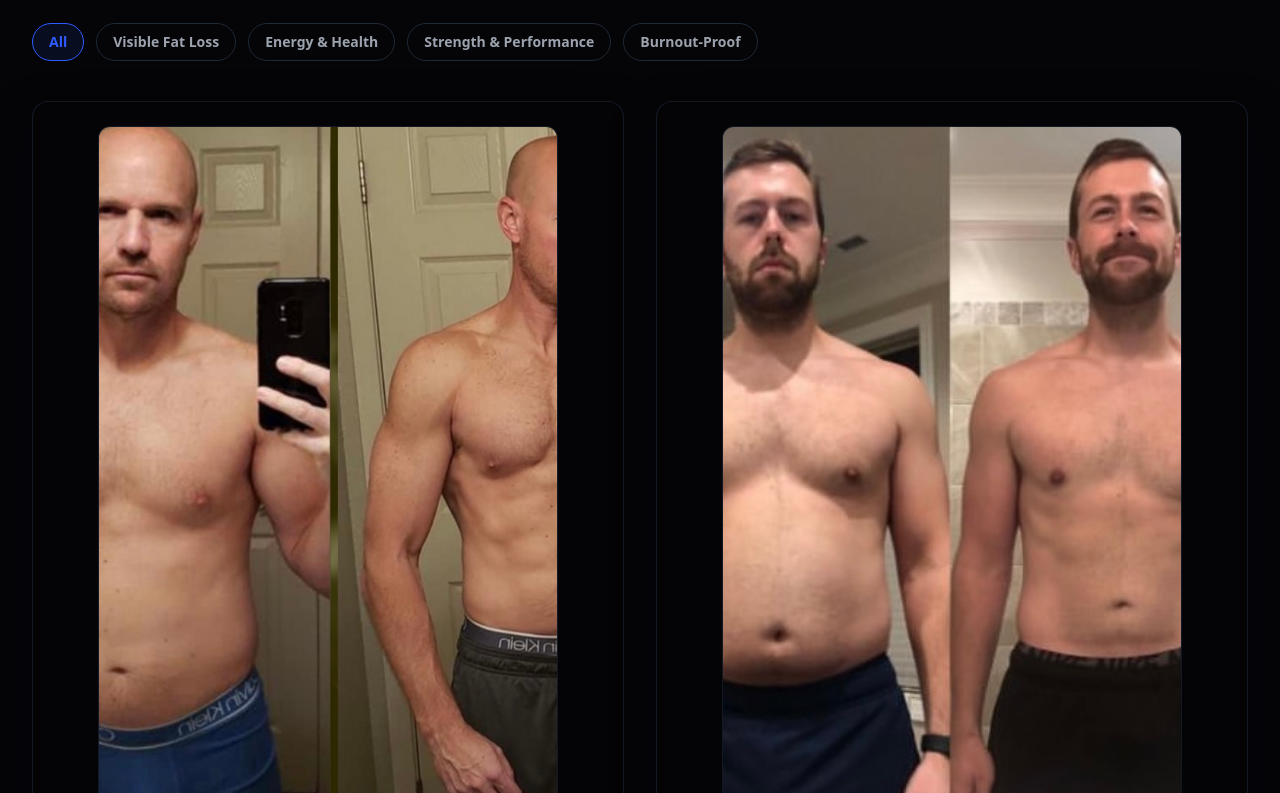
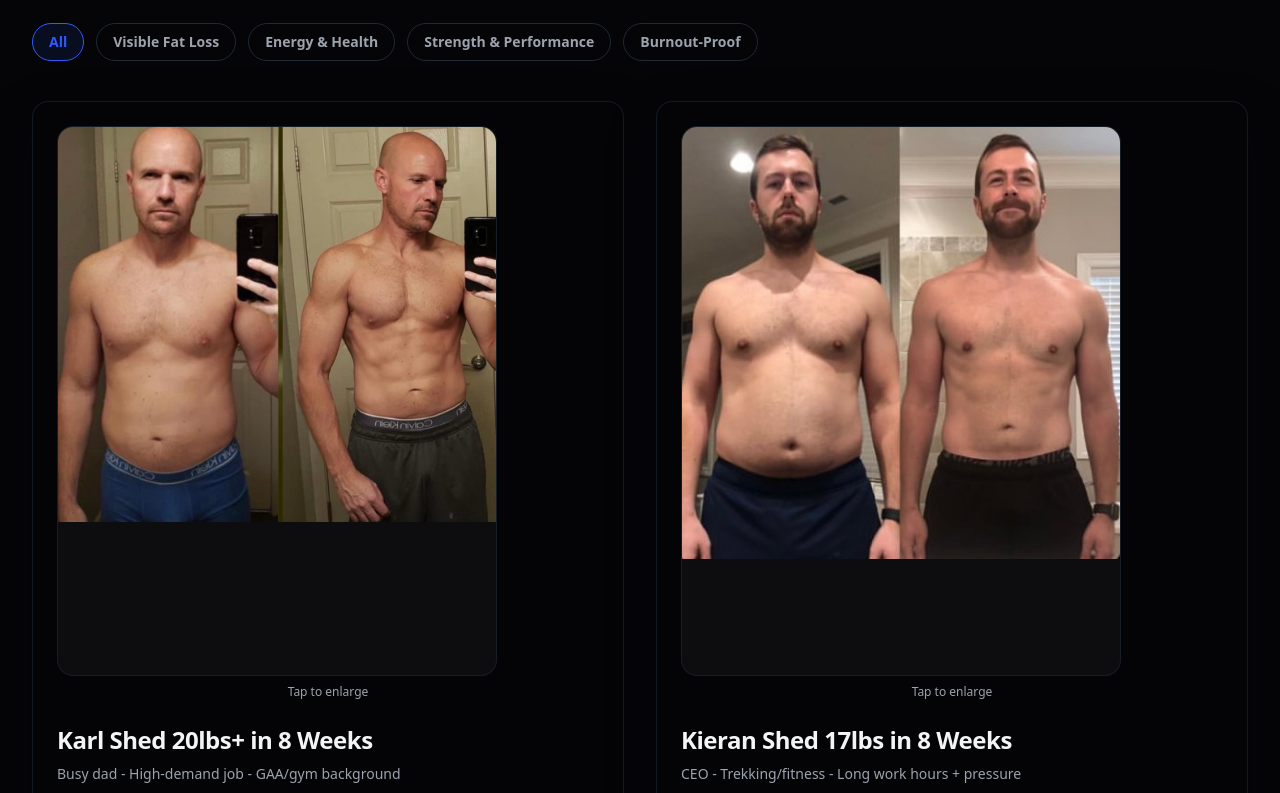
Before and after one commit to gsfit1996/elite-health-web, a Next.js app: page /client-results in a window 1280 px wide. Shown: the part 1327-2120 px from the top of the page. Built offline with nearby package versions, Linux system fonts and the light colour scheme.

Commit message:
Standardize client image ratio and add lightbox

```diff
--- a/app/client-results/page.tsx
+++ b/app/client-results/page.tsx
@@ -1,6 +1,6 @@
 "use client";
 
-import { useMemo, useState } from "react";
+import { useEffect, useMemo, useState } from "react";
 import Image from "next/image";
 import Link from "next/link";
 import { Container } from "@/components/ui/container";
@@ -86,6 +86,21 @@ const faqs = [
 
 export default function ClientResultsPage() {
     const [selectedFilter, setSelectedFilter] = useState<(typeof filters)[number]["value"]>("all");
+    const [lightbox, setLightbox] = useState<{ src: string; alt: string } | null>(null);
+
+    useEffect(() => {
+        const handleKey = (event: KeyboardEvent) => {
+            if (event.key === "Escape") {
+                setLightbox(null);
+            }
+        };
+
+        if (lightbox) {
+            window.addEventListener("keydown", handleKey);
+        }
+
+        return () => window.removeEventListener("keydown", handleKey);
+    }, [lightbox]);
 
     const cases = useMemo(() => {
         if (selectedFilter === "all") {
@@ -163,15 +178,23 @@ export default function ClientResultsPage() {
                     <div className="grid gap-8 lg:grid-cols-2">
                         {cases.map((item) => (
                             <div key={item.id} className="rounded-2xl border border-border/60 bg-background/70 p-6 space-y-6 shadow-[0_18px_45px_rgba(2,6,23,0.35)]">
-                                <div className="mx-auto w-full max-w-[420px] md:max-w-[460px] overflow-hidden rounded-xl border border-border/60 bg-muted/20 aspect-[2/3]">
+                                <div className="space-y-2">
+                                    <button
+                                        type="button"
+                                        onClick={() => setLightbox({ src: item.beforeImage, alt: `${item.displayName} transformation` })}
+                                        className="mx-auto w-full max-w-[400px] md:max-w-[440px] resultsCardImage border border-border/60"
+                                    >
                                         <Image
                                             src={item.beforeImage}
                                             alt={`${item.displayName} transformation`}
                                             width={900}
                                             height={1200}
                                             sizes="(max-width: 768px) 100vw, (max-width: 1200px) 50vw, 520px"
-                                        className="h-full w-full object-cover object-top"
+                                            className="h-full w-full"
                                         />
+                                        <span className="sr-only">Tap to enlarge</span>
+                                    </button>
+                                    <p className="text-xs text-muted-foreground text-center">Tap to enlarge</p>
                                 </div>
 
                                 <div className="space-y-2">
@@ -285,6 +308,32 @@ export default function ClientResultsPage() {
                     </div>
                 </Container>
             </Section>
+            {lightbox && (
+                <div
+                    className="fixed inset-0 z-[60] flex items-center justify-center bg-background/80 backdrop-blur-md p-6"
+                    onClick={() => setLightbox(null)}
+                >
+                    <div className="relative max-w-3xl w-full" onClick={(event) => event.stopPropagation()}>
+                        <button
+                            type="button"
+                            onClick={() => setLightbox(null)}
+                            className="absolute -top-10 right-0 text-xs uppercase tracking-[0.3em] text-muted-foreground hover:text-foreground"
+                        >
+                            Close
+                        </button>
+                        <div className="resultsCardImage border border-border/60 bg-muted/20">
+                            <Image
+                                src={lightbox.src}
+                                alt={lightbox.alt}
+                                width={1200}
+                                height={1500}
+                                sizes="(max-width: 768px) 90vw, 900px"
+                                className="h-full w-full"
+                            />
+                        </div>
+                    </div>
+                </div>
+            )}
         </div>
     );
 }
--- a/app/globals.css
+++ b/app/globals.css
@@ -54,3 +54,19 @@ h1, h2, h3, h4, h5, h6 {
   font-family: var(--font-heading);
   letter-spacing: -0.02em;
 }
+
+.resultsCardImage {
+  width: 100%;
+  aspect-ratio: 4 / 5;
+  border-radius: 16px;
+  overflow: hidden;
+  background: rgba(255, 255, 255, 0.04);
+}
+
+.resultsCardImage img {
+  width: 100%;
+  height: 100%;
+  object-fit: contain;
+  object-position: center top;
+  display: block;
+}
```
Lines whose indentation alone changed are shown as unchanged.
